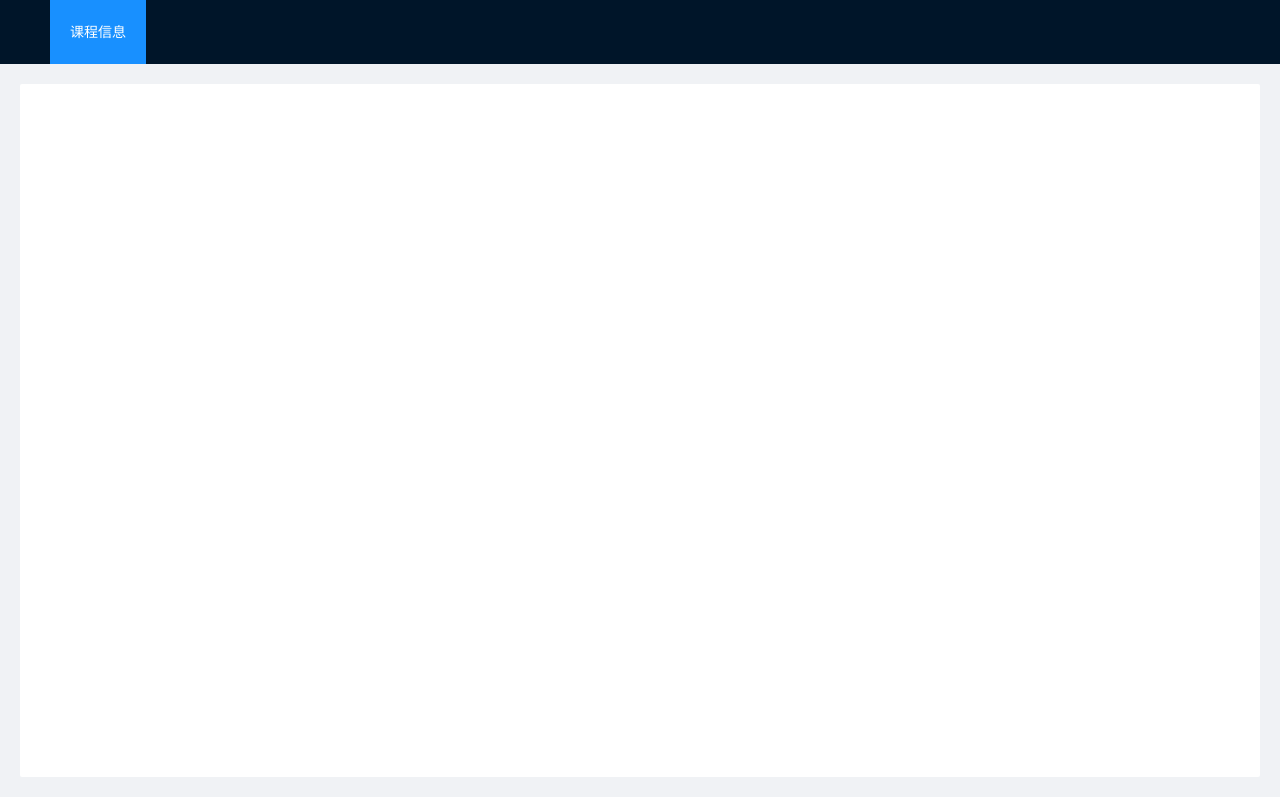
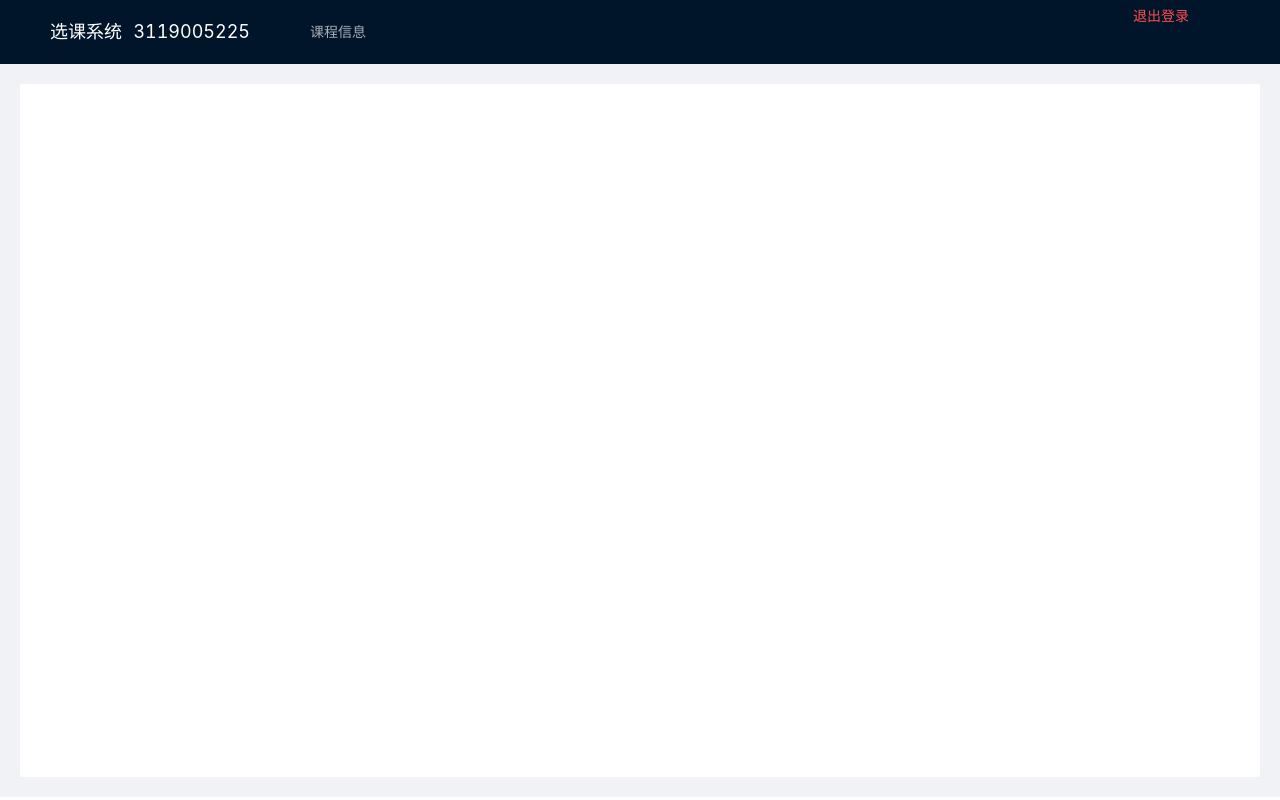
Before and after one commit to 87YLu/course-system-frontend, a React app: page /homePage in a window 1280 px wide. Built offline with nearby package versions, Linux system fonts and the light colour scheme.

Commit message:
feat(logout): 新增退出登录

```diff
--- a/src/common/utils/index.js
+++ b/src/common/utils/index.js
@@ -23,3 +23,21 @@ export const roleEnum = new Enum({
   1: '学生',
   2: '老师',
 })
+
+export const getTop = element => {
+  let realTop = element.offsetTop
+  let parent = element.offsetParent
+
+  while (parent != null) {
+    realTop += parent.offsetTop
+    parent = parent.offsetParent
+  }
+
+  return realTop
+}
+
+export const getLocationPath = level => {
+  const href = window.location.href
+  const origin = window.location.origin
+  return href.replace(origin, '').split('/')[level]
+}
--- a/src/component/HomePage/index.jsx
+++ b/src/component/HomePage/index.jsx
@@ -1,31 +1,65 @@
 import React from 'react'
-import { Layout, Menu, Card } from 'antd'
-import { Link, Routes, Route } from 'react-router-dom'
+import { Layout, Menu, Card, Button, Modal } from 'antd'
+import { ExclamationCircleOutlined } from '@ant-design/icons'
+import { Link, Routes, Route, useNavigate} from 'react-router-dom'
 import { useGetUser } from '@hooks'
+import { roleEnum, getLocationPath } from '@common/utils'
 import homePageRouter from './subComponent'
+import './index.less'
 
 const { Header, Content } = Layout
+const { confirm } = Modal
 
 export default function HomePage() {
   const user = useGetUser()
+  const navigate = useNavigate()
+
   window.onbeforeunload = () => {
     localStorage.setItem('user', JSON.stringify(user))
+  }
+
+  const showConfirm = () => {
+    confirm({
+      icon: <ExclamationCircleOutlined />,
+      content: '确定退出登录？',
+      onOk() {
+        navigate('/')
+        // window.location.reload()
+      },
+    })
   }
 
   return (
     <Layout>
       <Header>
-        <div />
-        <Menu theme="dark" mode="horizontal" defaultSelectedKeys="course">
+        <div className="logo">
+          <div>选课系统</div>
+          <div>3119005225</div>
+        </div>
+
+        <Menu
+          className="top-menu"
+          theme="dark"
+          mode="horizontal"
+          defaultSelectedKeys={getLocationPath(2)}
+        >
           {homePageRouter.map(component => {
-            const { path, key, name } = component
+            const { linkTo, key, name } = component
             return (
               <Menu.Item key={key}>
-                <Link to={`/homePage/${path}`}>{name}</Link>
+                <Link to={`/homePage/${linkTo}`}>{name}</Link>
               </Menu.Item>
             )
           })}
         </Menu>
+
+        <div className="user-msg">
+          <div>{roleEnum[user.role]}</div>
+          <div>{user.name}</div>
+          <Button danger type="text" style={{ padding: 0 }} onClick={showConfirm}>
+            退出登录
+          </Button>
+        </div>
       </Header>
 
       <Content
--- /dev/null
+++ b/src/component/HomePage/index.less
@@ -0,0 +1,25 @@
+.logo,
+.user-msg {
+  display: flex;
+  justify-content: space-between;
+  margin-right: 40px;
+  max-height: 100%;
+  float: left;
+  color: #fff;
+  user-select: none;
+}
+
+.top-menu {
+  float: left;
+}
+
+.logo {
+  font-size: 18px;
+  width: 200px;
+}
+
+.user-msg {
+  align-items: center;
+  width: 150px;
+  float: right;
+}
--- a/src/component/HomePage/subComponent/Course/index.jsx
+++ b/src/component/HomePage/subComponent/Course/index.jsx
@@ -1,8 +1,9 @@
 /* eslint-disable react-hooks/exhaustive-deps */
 import React, { useState } from 'react'
 import { Menu } from 'antd'
+import { Link, Routes, Route } from 'react-router-dom'
 import { useGetUser } from '@hooks'
-import { roleEnum } from '@common/utils'
+import { roleEnum, getLocationPath } from '@common/utils'
 import AllCourse from './AllCourse'
 import MyCourse from './MyCourse'
 import './index.less'
@@ -10,7 +11,7 @@ import './index.less'
 export default function Course() {
   const { role } = useGetUser()
 
-  const [currentMenu, setCurrentMenu] = useState('all')
+  const [currentMenu, setCurrentMenu] = useState(getLocationPath(3))
   const changeMenu = e => {
     setCurrentMenu(e.key)
   }
@@ -18,11 +19,18 @@ export default function Course() {
   return (
     <div className="course">
       <Menu mode="horizontal" onClick={changeMenu} selectedKeys={[currentMenu]}>
-        <Menu.Item key="all">全部课程</Menu.Item>
-        <Menu.Item key="my">我的{roleEnum[role] === '学生' ? '选' : '授'}课</Menu.Item>
+        <Menu.Item key="all">
+          <Link to="/homePage/course/all">全部课程</Link>
+        </Menu.Item>
+        <Menu.Item key="my">
+          <Link to="/homePage/course/my">我的{roleEnum[role] === '学生' ? '选' : '授'}课</Link>
+        </Menu.Item>
       </Menu>
 
-      <div className="course-content">{currentMenu === 'all' ? <AllCourse /> : <MyCourse />}</div>
+      <Routes>
+        <Route path="all" key="all" element={<AllCourse />} />
+        <Route path="my" key="my" element={<MyCourse />} />
+      </Routes>
     </div>
   )
 }
--- a/src/component/HomePage/subComponent/index.jsx
+++ b/src/component/HomePage/subComponent/index.jsx
@@ -2,7 +2,8 @@ import Course from './Course'
 
 const homePageRouter = [
   {
-    path: 'course',
+    path: 'course/*',
+    linkTo: 'course/all',
     key: 'course',
     name: '课程信息',
     element: <Course />,
--- a/src/component/Login/index.jsx
+++ b/src/component/Login/index.jsx
@@ -24,7 +24,7 @@ export default function Login() {
 
   useEffect(() => {
     if (loginFetchState.fetchState === FetchState.Success) {
-      navigate('/homePage/course')
+      navigate('/homePage/course/all')
       message.success('登录成功')
     }
     // eslint-disable-next-line react-hooks/exhaustive-deps
--- a/src/component/Public/PubTable/index.jsx
+++ b/src/component/Public/PubTable/index.jsx
@@ -1,18 +1,17 @@
 /* eslint-disable react-hooks/exhaustive-deps */
-import React, { useState, useEffect, useImperativeHandle } from 'react'
+import React, { useState, useEffect, useImperativeHandle, useRef } from 'react'
 import { Table } from 'antd'
 import { useFetch } from '@hooks'
 import { FetchState } from '@constant'
+import { getTop } from '@common/utils'
 
 function PubTable({ columns, ajaxConfig, tableRef, ...otherProps }) {
   const { method, url, ...otherConfig } = ajaxConfig
   const [requestState, makeRequest] = useFetch({ url, method, ...otherConfig })
   const [dataSource, setDataSource] = useState([])
   const [updateKey, setUpdateKey] = useState(Math.random())
-
-  useEffect(() => {
-    makeRequest()
-  }, [updateKey])
+  const [scrollTop, setScrollTop] = useState(0)
+  const ref = useRef()
 
   useImperativeHandle(tableRef, () => ({
     update: () => {
@@ -21,16 +20,28 @@ function PubTable({ columns, ajaxConfig, tableRef, ...otherProps }) {
   }))
 
   useEffect(() => {
+    makeRequest()
+  }, [updateKey])
+
+  useEffect(() => {
     if (requestState.fetchState === FetchState.Success) {
       const data = requestState.data.records.map(item => ({ ...item, key: item.id }))
       setDataSource(data)
     }
   }, [requestState])
 
+  useEffect(() => {
+    if (ref.current != null) {
+      setScrollTop(getTop(ref.current))
+    }
+  }, [ref.current])
+
   return (
     <Table
       columns={columns}
       dataSource={dataSource}
+      ref={ref}
+      scroll={{ y: `calc(100vh - ${scrollTop + 150}px` }}
       loading={requestState.fetchState === FetchState.Pending}
       {...otherProps}
     />
```
